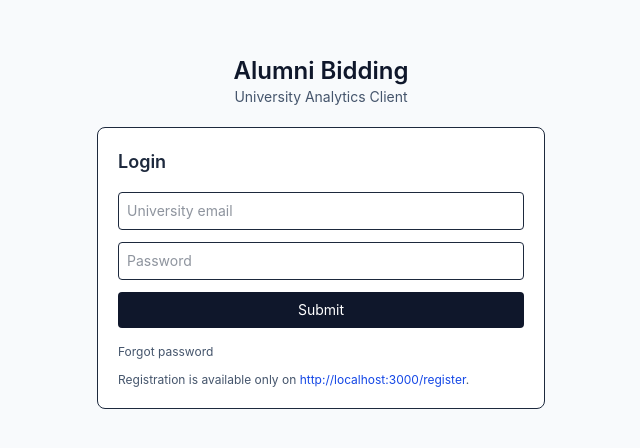
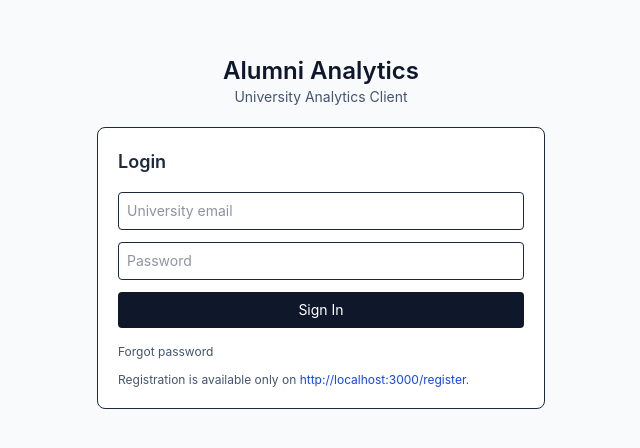
Before and after one commit to Isabelle-Waltrick/alumni-influencer-analytics, a React (Vite) app in the folder frontend/: page /login in a window 1280 px wide. Shown: the part 168-616 px from the top of the page, without its empty margins (319-959 px from the left). Built offline with nearby package versions, Linux system fonts and the light colour scheme; no server answers.

Commit message:
Refactor Auth components: update headings and button text for consistency; change "Alumni Bidding" to "Alumni Analytics" and adjust button label based on login mode

```diff
--- a/frontend/src/components/AppShell.tsx
+++ b/frontend/src/components/AppShell.tsx
@@ -89,7 +89,7 @@ export const AppShell = ({ children, apiKey, setApiKey, onLogout, user }: Props)
       >
         <div className={sidebarCompact ? 'space-y-3' : undefined}>
           <h1 className={`font-semibold ${sidebarCompact ? 'text-center text-sm' : 'text-lg'}`}>{sidebarCompact ? 'UA' : 'University Analytics'}</h1>
-          {sidebarCompact ? null : <p className="text-xs font-medium text-slate-700">Alumni Bidding</p>}
+          {sidebarCompact ? null : <p className="text-xs font-medium text-slate-700">Alumni Analytics</p>}
           {sidebarCompact ? null : <p className="mt-1 text-xs text-slate-500">Signed in as {user.email}</p>}
         </div>
         <nav className="mt-6 space-y-1">
--- a/frontend/src/components/AuthLayout.tsx
+++ b/frontend/src/components/AuthLayout.tsx
@@ -1,7 +1,7 @@
 export const AuthLayout = ({ children }: { children: React.ReactNode }) => (
   <div className="flex min-h-screen flex-col items-center justify-center bg-slate-50 p-6">
     <div className="mb-5 text-center">
-      <h1 className="text-2xl font-semibold text-slate-900">Alumni Bidding</h1>
+      <h1 className="text-2xl font-semibold text-slate-900">Alumni Analytics</h1>
       <p className="text-sm text-slate-600">University Analytics Client</p>
     </div>
     {children}
--- a/frontend/src/pages/AuthPage.tsx
+++ b/frontend/src/pages/AuthPage.tsx
@@ -59,7 +59,7 @@ export const AuthPage = ({ mode, onLoginSuccess, onErrorToast }: Props) => {
         {mode !== 'forgot' && (
           <input type="password" className="w-full rounded border p-2 text-sm" placeholder="Password" value={password} onChange={(e) => setPassword(e.target.value)} />
         )}
-        <button onClick={submit} className="w-full rounded bg-slate-900 px-3 py-2 text-sm text-white">Submit</button>
+        <button onClick={submit} className="w-full rounded bg-slate-900 px-3 py-2 text-sm text-white">{mode === 'login' ? 'Sign In' : 'Send Reset Link'}</button>
       </div>
       <div className="mt-4 flex gap-3 text-xs text-slate-600">
         {mode !== 'login' && <Link to="/login" className="hover:underline">Go to login</Link>}
```
